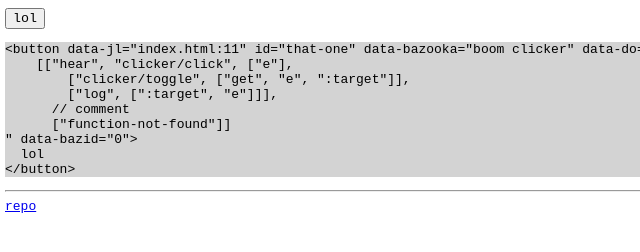
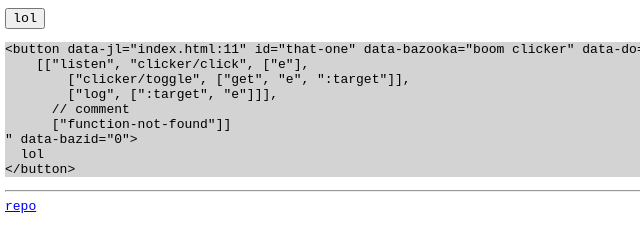
Before and after one commit to zemlanin/kaboom-drafts, a plain HTML site: page index.html in a window 1280 px wide. Shown: the full height of the page, 3-643 px from the left. Drawn offline with nearby package versions, Linux system fonts and the light colour scheme.

Commit message:
hear => listen; mark function as receiving bindings with a property instead of internal object

```diff
--- a/index.html
+++ b/index.html
@@ -10,7 +10,7 @@
 <body>
   <button id="that-one" data-bazooka="boom clicker"
     data-do='
-      [["hear", "clicker/click", ["e"],
+      [["listen", "clicker/click", ["e"],
           ["clicker/toggle", ["get", "e", ":target"]],
           ["log", [":target", "e"]]],
         // comment
@@ -25,8 +25,6 @@
   <script type="text/javascript" src="https://cdnjs.cloudflare.com/ajax/libs/lodash.js/3.10.1/lodash.min.js"></script>
   <script type="text/javascript">
     'use strict'
-    var macros = {hear: 1, '##': 1, call: 1, resolve: 1}
-
     var baseFn = function (bindings, bindingNames, funcs) {
       return function () {
         var result, bs = _.cloneDeep(bindings)
@@ -80,7 +78,7 @@
 
         return func.apply(
           null,
-          macros[args[0]]
+          func._boomWithBindings
             ? [bindings].concat(args.splice(1))
             : args.splice(1).map(boomFuncs.resolve.bind(this, _.cloneDeep(bindings)))
         )
@@ -102,13 +100,17 @@
       },
       log: console.log.bind(console),
       get: function (obj, key) { return obj[key] },
-      hear: function (bindings, evSymbol, bindingNames) {
+      listen: function (bindings, evSymbol, bindingNames) {
         return bindings[evSymbol.split('/')[0]].events[evSymbol.split('/')[1]](
           bindings.node,
           baseFn(bindings, bindingNames, Array.prototype.splice.call(arguments, 3))
         )
       }
     }
+
+    boomFuncs.call._boomWithBindings = true
+    boomFuncs.resolve._boomWithBindings = true
+    boomFuncs.listen._boomWithBindings = true
 
     var boom = {
       bazFunc: function (node) {
```
